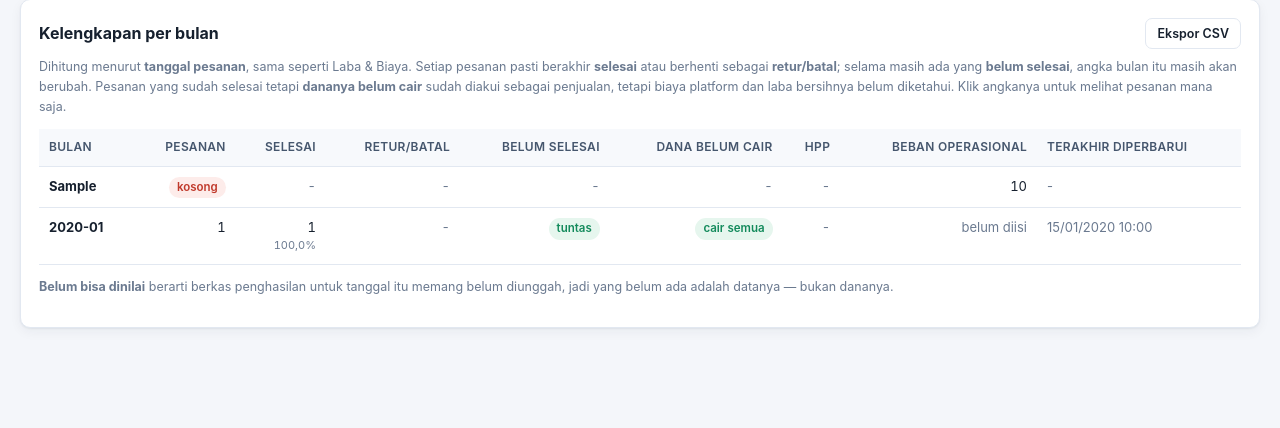
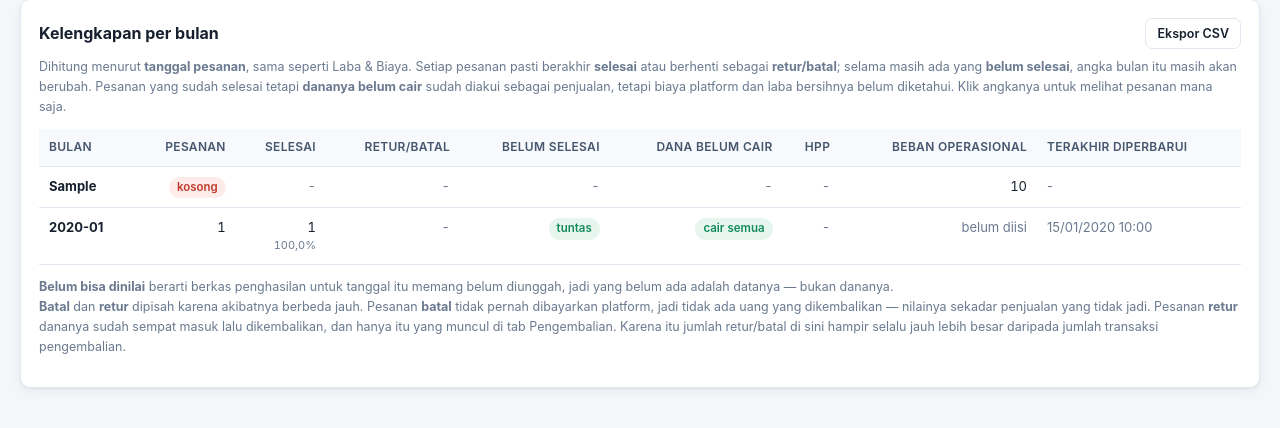
Before and after one commit to finance270/ecommerce, a PHP site: page /monitoring.php in a window 1280 px wide. Shown: the part 208-636 px from the top of the page. Run offline with PHP 8.4, Linux system fonts and the light colour scheme; the visitor is signed in with stand-in values (Sample User, id 1); tables that the repository leaves empty hold one stand-in row (values such as "Sample post").

Commit message:
Pisahkan batal dan retur di monitoring, perjelas halaman Pengembalian
Kolom RETUR/BATAL menggabungkan dua peristiwa yang akibatnya sangat
berbeda, sehingga angkanya tampak bertentangan dengan tab Pengembalian:
pesanan batal jauh lebih banyak daripada transaksi pengembalian, padahal
keduanya memang bukan hal yang sama.

  - Pesanan BATAL tidak pernah dibayarkan platform. Tidak ada baris
    penghasilan sama sekali, jadi tidak ada yang dikembalikan - nilainya
    sekadar penjualan yang tidak pernah terjadi.
  - Pesanan RETUR dananya sudah sempat masuk lalu dikembalikan. Hanya ini
    yang muncul di tab Pengembalian.

Kolomnya kini menampilkan rinciannya ("x batal - y retur"), jumlah retur
tertaut ke tab Pengembalian pada bulan yang sama, dan keterangan di bawah
tabel menjelaskan kenapa keduanya tidak akan pernah sama. Ekspor CSV ikut
membawa kedua kolom.

Keterangan pada halaman Pengembalian juga diperbaiki: sebelumnya tertulis
"pesanan batal dan retur ikut ditampilkan", padahal pesanan batal tidak
punya baris penghasilan sehingga tidak pernah muncul di sana. Sekarang
disebutkan apa adanya - yang tidak dipakai adalah syarat status selesai,
dan angka di halaman itu hanya uang yang benar-benar sudah masuk lalu
dikembalikan.

Co-Authored-By: Claude Opus 5 <noreply@anthropic.com>
Claude-Session: https://claude.ai/code/session_01TPMpmK1m2uoqNP5FbEADpL

```diff
--- a/public/export.php
+++ b/public/export.php
@@ -135,12 +135,12 @@ switch ($report) {
     case 'monitoring':
         $rows = Reports::dataMonitor();
         csvOut("monitoring_kelengkapan_{$stamp}.csv", [
-            'Bulan Pesanan', 'Pesanan', 'Selesai', 'Retur/Batal', 'Belum Selesai',
+            'Bulan Pesanan', 'Pesanan', 'Selesai', 'Retur/Batal', 'Batal', 'Retur', 'Belum Selesai',
             'Nilai Belum Selesai', 'Dana Belum Cair', 'Nilai Belum Cair', 'Belum Bisa Dinilai',
             'Produk Terjual', 'Produk Tanpa HPP', 'Beban Operasional',
             'Pesanan Diperbarui', 'Settlement Diperbarui',
         ], array_map(static fn(array $b): array => [
-            $b['ym'], $b['pesanan'], $b['selesai'], $b['retur_batal'], $b['pending'],
+            $b['ym'], $b['pesanan'], $b['selesai'], $b['retur_batal'], $b['batal'], $b['retur'], $b['pending'],
             round($b['nilai_pending'], 2), $b['belum_cair'], round($b['nilai_belum_cair'], 2),
             $b['belum_dinilai'], $b['produk'], $b['produk_tanpa_hpp'], round($b['beban'], 2),
             $b['pesanan_update'], $b['settlement_update'],
--- a/public/monitoring.php
+++ b/public/monitoring.php
@@ -87,7 +87,22 @@ render_head('Monitoring Data', 'monitoring');
               <div class="muted" style="font-size:11px"><?= number_format((float) $selesaiPersen, 1, ',', '.') ?>%</div>
             <?php else: ?><span class="muted">-</span><?php endif; ?>
           </td>
-          <td class="num"><?= $b['retur_batal'] > 0 ? num($b['retur_batal']) : '<span class="muted">-</span>' ?></td>
+          <td class="num">
+            <?php if ($b['retur_batal'] > 0): ?>
+              <?= num($b['retur_batal']) ?>
+              <div class="muted" style="font-size:11px">
+                <?= num($b['batal']) ?> batal
+                <?php if ($b['retur'] > 0 && Auth::can('refunds')): ?>
+                  &middot; <a class="muted" href="<?= e('refunds.php?' . http_build_query([
+                      'from' => $b['ym'] . '-01',
+                      'to'   => date('Y-m-t', strtotime($b['ym'] . '-01') ?: time()),
+                  ])) ?>"><?= num($b['retur']) ?> retur</a>
+                <?php else: ?>
+                  &middot; <?= num($b['retur']) ?> retur
+                <?php endif; ?>
+              </div>
+            <?php else: ?><span class="muted">-</span><?php endif; ?>
+          </td>
           <td class="num">
             <?php if ($b['pending'] > 0): ?>
               <a href="<?= e($tautan(['pending' => $b['ym']]) . '#proses') ?>" class="neg"><?= num($b['pending']) ?></a>
@@ -133,6 +148,12 @@ render_head('Monitoring Data', 'monitoring');
   <p class="help" style="margin-top:12px">
     <b>Belum bisa dinilai</b> berarti berkas penghasilan untuk tanggal itu memang belum diunggah,
     jadi yang belum ada adalah datanya &mdash; bukan dananya.
+    <br>
+    <b>Batal</b> dan <b>retur</b> dipisah karena akibatnya berbeda jauh. Pesanan <b>batal</b>
+    tidak pernah dibayarkan platform, jadi tidak ada uang yang dikembalikan &mdash; nilainya
+    sekadar penjualan yang tidak jadi. Pesanan <b>retur</b> dananya sudah sempat masuk lalu
+    dikembalikan, dan hanya itu yang muncul di tab Pengembalian. Karena itu jumlah retur/batal
+    di sini hampir selalu jauh lebih besar daripada jumlah transaksi pengembalian.
   </p>
 </div>
 
--- a/src/Reports.php
+++ b/src/Reports.php
@@ -1718,7 +1718,7 @@ final class Reports
                 $bulan[$ym] = [
                     'ym' => $ym, 'pesanan' => 0, 'pesanan_update' => null,
                     'settlement' => 0, 'settlement_update' => null,
-                    'selesai' => 0, 'retur_batal' => 0,
+                    'selesai' => 0, 'retur_batal' => 0, 'batal' => 0, 'retur' => 0,
                     'pending' => 0, 'nilai_pending' => 0.0,
                     'belum_cair' => 0, 'nilai_belum_cair' => 0.0,
                     'belum_dinilai' => 0,
@@ -1745,6 +1745,11 @@ final class Reports
                     COUNT(*) AS pesanan,
                     SUM(o.status_norm = 'selesai')            AS selesai,
                     SUM(o.status_norm IN ('retur','batal'))   AS retur_batal,
+                    -- Dipisah karena akibatnya berbeda: batal tidak pernah
+                    -- dibayarkan platform sehingga tidak ada yang dikembalikan,
+                    -- sedangkan retur adalah uang yang sudah masuk lalu balik.
+                    SUM(o.status_norm = 'batal')              AS batal,
+                    SUM(o.status_norm = 'retur')              AS retur,
                     SUM({$pending})                           AS pending,
                     COALESCE(SUM(CASE WHEN {$pending} THEN o.items_subtotal_after END), 0)
                         AS nilai_pending,
@@ -1769,6 +1774,8 @@ final class Reports
                 'pesanan'          => (int) $r['pesanan'],
                 'selesai'          => (int) $r['selesai'],
                 'retur_batal'      => (int) $r['retur_batal'],
+                'batal'            => (int) $r['batal'],
+                'retur'            => (int) $r['retur'],
                 'pending'          => (int) $r['pending'],
                 'nilai_pending'    => (float) $r['nilai_pending'],
                 'belum_cair'       => (int) $r['belum_cair'],
```
Also changed, not shown: public/refunds.php (+8 -1 lines).
